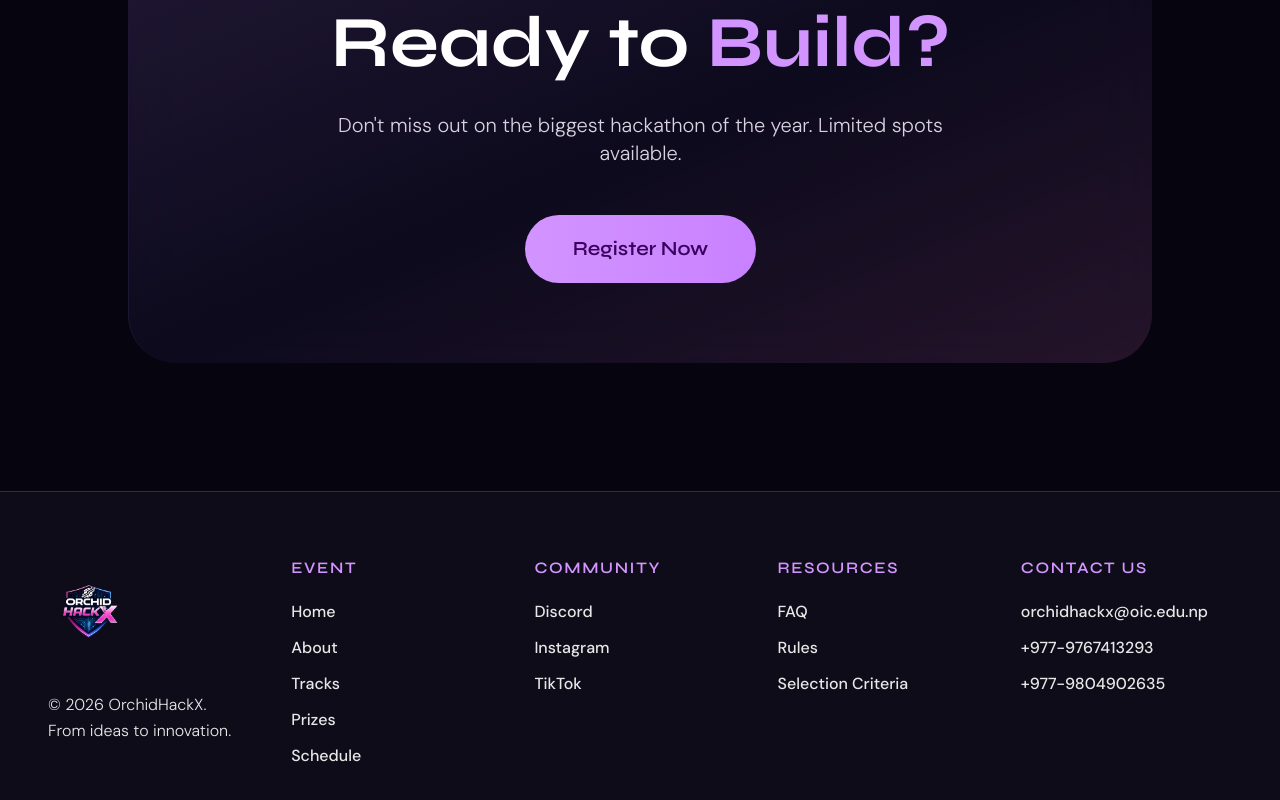
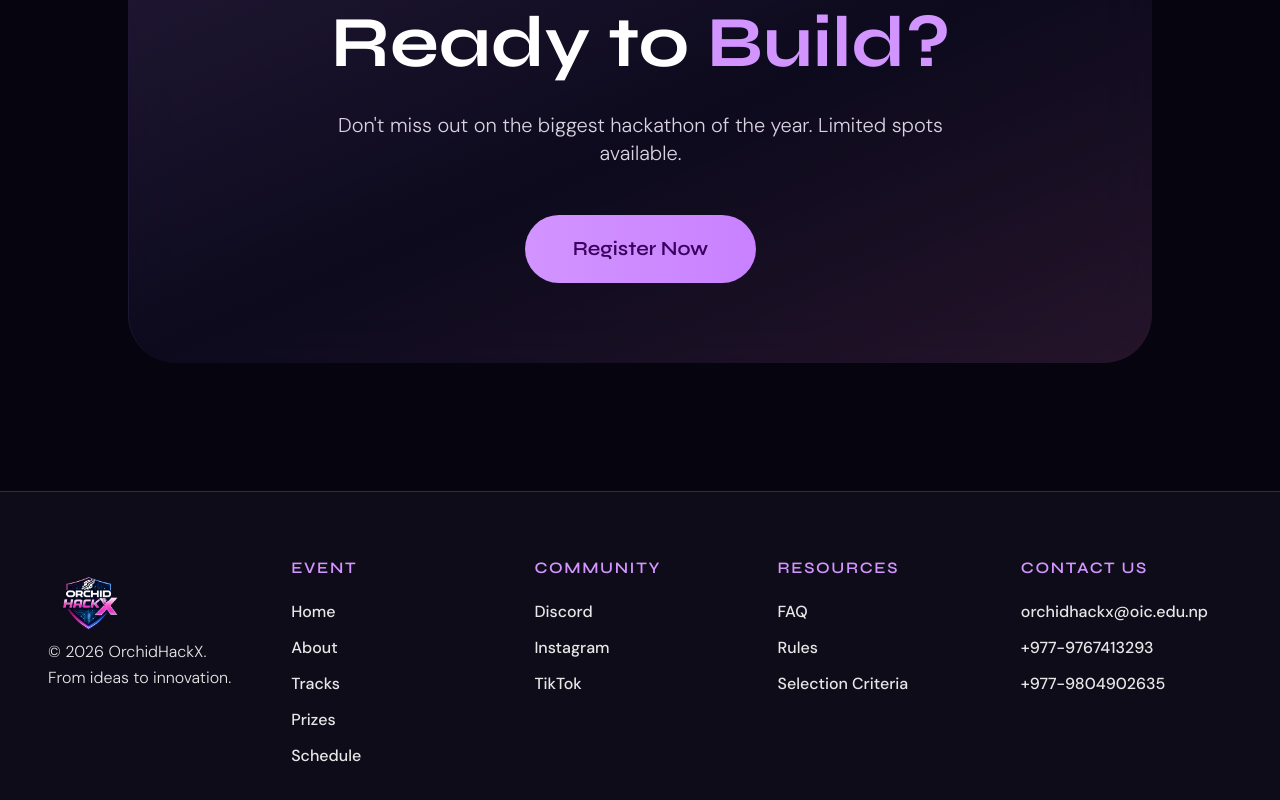
Before and after one commit to sandeepregmi1/Orchid-HackX-frontend, a React (Vite) app: page / in a window 1280 px wide. Shown: the part 8027-8827 px from the top of the page. Built offline with nearby package versions, Linux system fonts and the light colour scheme.

Commit message:
footer logo palce adjustment

```diff
--- a/src/components/Footer.tsx
+++ b/src/components/Footer.tsx
@@ -33,7 +33,7 @@ export default function Footer() {
       title: 'Contact Us',
       links: [
         { name: 'orchidhackx@oic.edu.np', href: 'mailto:orchidhackx@oic.edu.np' },
-        { name: '+977-9767413293', href: 'tel:+9779767413293'  },
+        { name: '+977-9767413293', href: 'tel:+9779767413293' },
         { name: '+977-9804902635', href: 'tel:+9779804902635' },
       ],
     },
@@ -43,14 +43,22 @@ export default function Footer() {
     <footer className="bg-[#0f0c19] w-full border-t border-primary/20">
       <div className="grid grid-cols-2 md:grid-cols-5 gap-8 px-12 py-16 max-w-7xl mx-auto">
 
-        <div className="col-span-2 md:col-span-1">
+        <div className="col-span-2 md:col-span-1 flex flex-col justify-start">
+          {/* Wrapper clips the transparent padding baked into the PNG */}
+          <div style={{ height: '75px', overflow: 'hidden' }}>
             <img
               alt="OrchidHackX Logo"
-            className="h-30 w-auto mb-4"
               src={logo}
               referrerPolicy="no-referrer"
+              style={{
+                height: '120px',
+                width: 'auto',
+                display: 'block',
+                marginTop: '-8px',
+              }}
             />
-          <p className="font-dm text-base text-on-surface/90 leading-relaxed">
+          </div>
+          <p className="font-dm text-base text-on-surface/90 leading-relaxed m-0 mt-2">
             © 2026 OrchidHackX. <br />
             From ideas to innovation.
           </p>
```
Lines whose indentation alone changed are shown as unchanged.
